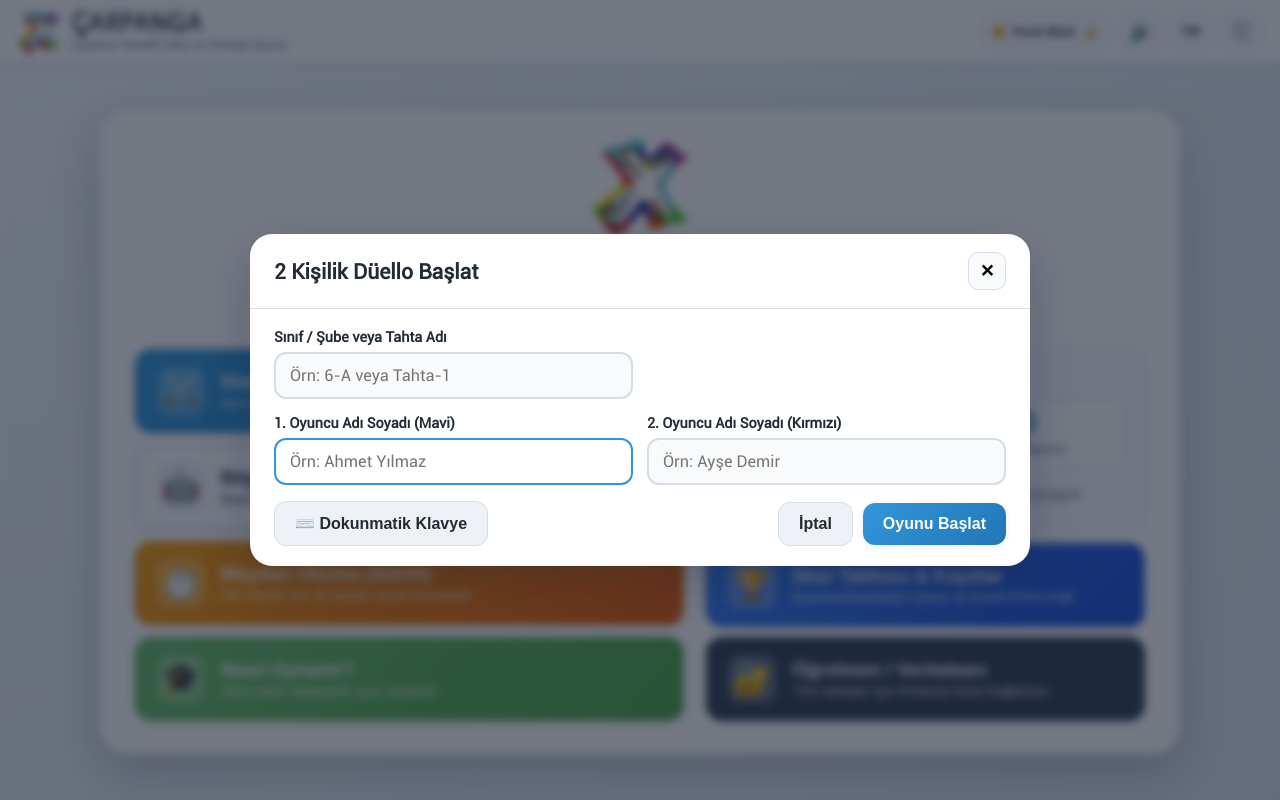
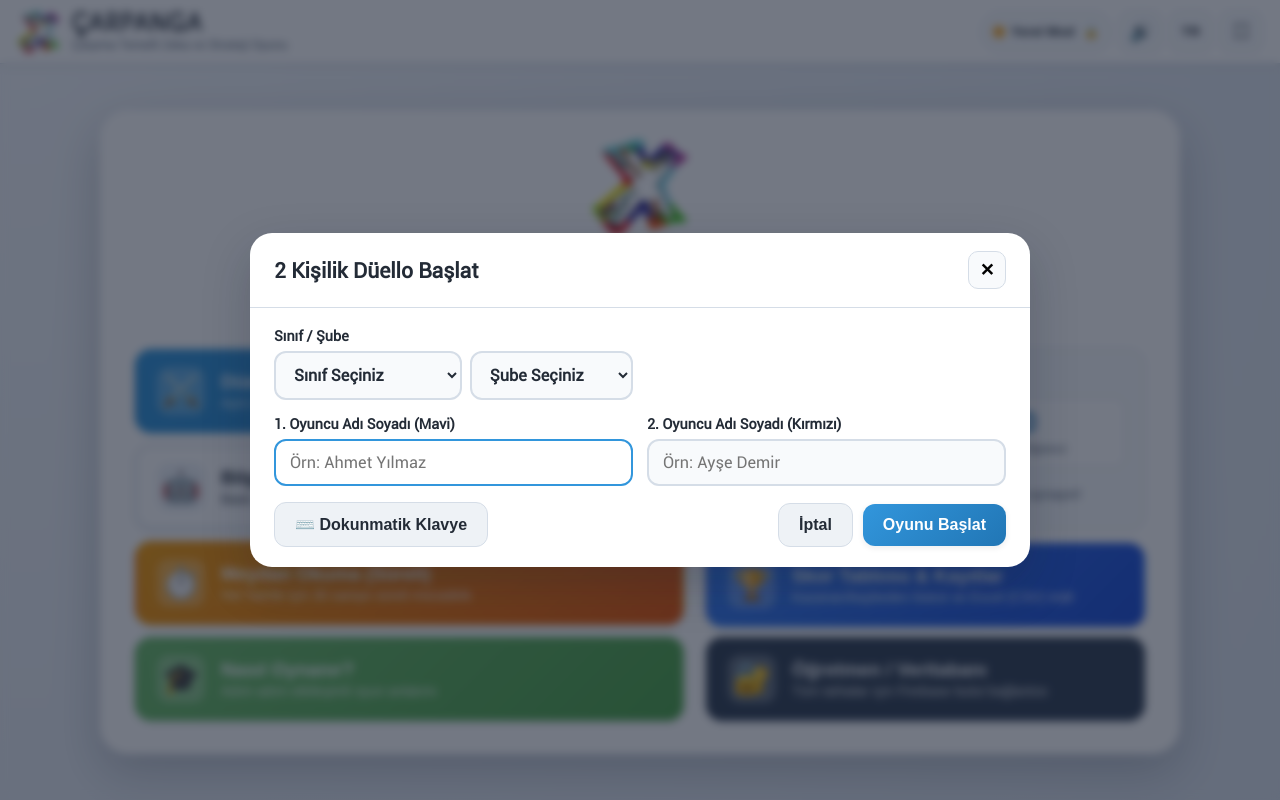
Before and after one commit to hizarci84-dot/carpanga, a plain HTML site: page index.html in a window 1280 px wide. Both pictures are taken after a click on the button 409 px from the left and 391 px from the top of the page. Drawn offline with Linux system fonts and the light colour scheme.

Commit message:
Sinif (1-12) ve harfli sube (A-Z) secim alanlari eklendi

```diff
--- a/css/style.css
+++ b/css/style.css
@@ -1005,6 +1005,7 @@ button > * {
 }
 
 .form-group input,
+.form-group select,
 .form-group textarea,
 .pin-input-wrap input,
 .lb-controls select,
@@ -1021,10 +1022,24 @@ button > * {
 }
 
 .form-group input:focus,
+.form-group select:focus,
 .form-group textarea:focus,
 .pin-input-wrap input:focus {
     border-color: var(--p1-color);
     background: #ffffff;
+}
+
+.classroom-select-row {
+    display: grid;
+    grid-template-columns: 1.15fr 1fr;
+    gap: 8px;
+}
+
+.classroom-select-row select {
+    width: 100%;
+    min-width: 0;
+    font-weight: 700;
+    cursor: pointer;
 }
 
 .diff-pills {
--- a/index.html
+++ b/index.html
@@ -224,8 +224,15 @@
             <form id="setupForm" class="modal-body" autocomplete="off">
                 <div class="form-row-2">
                     <div class="form-group">
-                        <label for="inputClassroom" data-i18n="setup_classroom_label">Sınıf / Şube veya Tahta Adı</label>
-                        <input type="text" id="inputClassroom" maxlength="24" placeholder="Örn: 6-A veya Tahta-1">
+                        <label for="selectClassGrade" data-i18n="setup_classroom_label">Sınıf / Şube</label>
+                        <div class="classroom-select-row">
+                            <select id="selectClassGrade" aria-label="Sınıf">
+                                <option value="">Sınıf Seçiniz</option>
+                            </select>
+                            <select id="selectClassSection" aria-label="Şube">
+                                <option value="">Şube Seçiniz</option>
+                            </select>
+                        </div>
                     </div>
                     <div class="form-group" id="groupDifficulty">
                         <label for="selectDifficulty" data-i18n="setup_difficulty_label">Yapay Zeka Zorluk Seviyesi</label>
--- a/js/app.js
+++ b/js/app.js
@@ -68,7 +68,7 @@
             'helperBar', 'helperBarText', 'btnTutorialNext', 'hintsBar',
             'btnHintAvailable', 'btnHintFatal', 'btnHintAuto',
             'lblHintAvailable', 'lblHintFatal', 'lblHintAuto',
-            'modalSetup', 'setupModalTitle', 'setupForm', 'inputClassroom',
+            'modalSetup', 'setupModalTitle', 'setupForm', 'selectClassGrade', 'selectClassSection',
             'groupDifficulty', 'diffPills', 'inputPlayer1', 'labelPlayer1',
             'groupPlayer2', 'inputPlayer2', 'recentPlayersBox', 'recentChips',
             'setupError', 'btnToggleTouchKeyboard', 'touchKeyboardContainer',
@@ -101,12 +101,12 @@
         dom.btnRotateMode.title = t('hud_btn_rotate');
         dom.btnRestartGame.title = t('hud_btn_restart');
         dom.btnBackToMenu.title = t('hud_btn_menu');
-        dom.inputClassroom.placeholder = t('setup_classroom_placeholder');
         dom.inputPlayer1.placeholder = t('setup_player1_placeholder');
         dom.inputPlayer2.placeholder = t('setup_player2_placeholder');
         dom.lbSearchInput.placeholder = t('lb_search_placeholder');
         dom.inputTeacherPin.placeholder = t('cfg_pin_placeholder');
         dom.inputPinPrompt.placeholder = t('pin_input_placeholder');
+        populateClassroomSelectors();
         updateDbStatusUI();
         if (state.view === 'game' && state.engine) {
             renderGameUI();
@@ -215,10 +215,67 @@
     }
 
     // ==================== SETUP MODAL ====================
+    const SECTION_LETTERS = [
+        'A', 'B', 'C', 'Ç', 'D', 'E', 'F', 'G', 'Ğ', 'H', 'I', 'İ',
+        'J', 'K', 'L', 'M', 'N', 'O', 'Ö', 'P', 'R', 'S', 'Ş', 'T', 'U', 'Ü', 'V', 'Y', 'Z'
+    ];
+
+    function populateClassroomSelectors() {
+        const prevGrade = dom.selectClassGrade.value;
+        const prevSection = dom.selectClassSection.value;
+
+        dom.selectClassGrade.innerHTML = `<option value="">${escapeHtml(t('setup_grade_placeholder'))}</option>`;
+        for (let g = 1; g <= 12; g++) {
+            const opt = document.createElement('option');
+            opt.value = String(g);
+            opt.textContent = t('setup_grade_option', { n: g });
+            dom.selectClassGrade.appendChild(opt);
+        }
+
+        dom.selectClassSection.innerHTML = `<option value="">${escapeHtml(t('setup_section_placeholder'))}</option>`;
+        for (const letter of SECTION_LETTERS) {
+            const opt = document.createElement('option');
+            opt.value = letter;
+            opt.textContent = t('setup_section_option', { letter });
+            dom.selectClassSection.appendChild(opt);
+        }
+
+        dom.selectClassGrade.value = prevGrade;
+        dom.selectClassSection.value = prevSection;
+    }
+
+    function parseClassroomLabel(raw) {
+        const text = String(raw || '').trim();
+        if (!text) return { grade: '', section: '' };
+        const exactWithSection = text.match(/^(\d{1,2})\s*[-/\s.]?\s*([A-ZÇĞİÖŞÜ])$/i);
+        if (exactWithSection) {
+            const num = Number(exactWithSection[1]);
+            const sec = exactWithSection[2].toLocaleUpperCase('tr-TR');
+            return {
+                grade: num >= 1 && num <= 12 ? String(num) : '',
+                section: SECTION_LETTERS.includes(sec) ? sec : ''
+            };
+        }
+        const gradeOnly = text.match(/^(\d{1,2})(?:\s*\.\s*S[ıi]n[ıi]f)?$/i) || text.match(/^Grade\s+(\d{1,2})$/i);
+        if (gradeOnly) {
+            const num = Number(gradeOnly[1]);
+            if (num >= 1 && num <= 12) return { grade: String(num), section: '' };
+        }
+        return { grade: '', section: '' };
+    }
+
+    function formatClassroomLabel(grade, section) {
+        if (grade && section) return `${grade}-${section}`;
+        if (grade) return `${grade}. Sınıf`;
+        return 'Genel';
+    }
+
     function openSetupModal(mode) {
         state.pendingSetupMode = mode;
         dom.setupError.classList.add('hidden');
-        dom.inputClassroom.value = DB.getLastClassroom() || '';
+        const parsedClass = parseClassroomLabel(DB.getLastClassroom());
+        dom.selectClassGrade.value = parsedClass.grade;
+        dom.selectClassSection.value = parsedClass.section;
         dom.inputPlayer1.value = '';
         dom.inputPlayer2.value = '';
 
@@ -278,9 +335,18 @@
     function handleSetupSubmit(e) {
         e.preventDefault();
         const mode = state.pendingSetupMode;
-        const classroom = dom.inputClassroom.value.trim() || 'Genel';
+        const grade = dom.selectClassGrade.value;
+        const section = dom.selectClassSection.value;
         const p1 = dom.inputPlayer1.value.trim();
         const p2 = mode === 'duel' ? dom.inputPlayer2.value.trim() : t('hud_player_bot');
+
+        if (section && !grade) {
+            dom.setupError.textContent = t('setup_grade_required');
+            dom.setupError.classList.remove('hidden');
+            return;
+        }
+
+        const classroom = formatClassroomLabel(grade, section);
 
         if (!p1 || (mode === 'duel' && !p2)) {
             dom.setupError.textContent = t('setup_name_required');
@@ -1500,7 +1566,7 @@
                 btn.classList.add('active');
             });
         });
-        [dom.inputClassroom, dom.inputPlayer1, dom.inputPlayer2].forEach(inp => {
+        [dom.inputPlayer1, dom.inputPlayer2].forEach(inp => {
             inp.addEventListener('focus', () => {
                 state.lastFocusedInput = inp;
                 state.touchKb?.attachTo(inp);
--- a/js/db.js
+++ b/js/db.js
@@ -581,7 +581,7 @@
                 return b.played - a.played;
             });
 
-            const classrooms = Array.from(new Set(matches.map(m => m.classroom || 'Genel'))).sort((a, b) => a.localeCompare(b, 'tr'));
+            const classrooms = Array.from(new Set(matches.map(m => m.classroom || 'Genel'))).sort((a, b) => a.localeCompare(b, 'tr', { numeric: true }));
 
             return {
                 filteredMatches,
--- a/js/i18n.js
+++ b/js/i18n.js
@@ -20,8 +20,12 @@
             setup_title_duel: '2 Kişilik Düello Başlat',
             setup_title_single: 'Bilgisayara Karşı Oyna',
             setup_title_timed: 'Meydan Okuma (30 sn Süreli)',
-            setup_classroom_label: 'Sınıf / Şube veya Tahta Adı',
-            setup_classroom_placeholder: 'Örn: 6-A veya Tahta-1',
+            setup_classroom_label: 'Sınıf / Şube',
+            setup_grade_placeholder: 'Sınıf Seçiniz',
+            setup_grade_option: '{n}. Sınıf',
+            setup_section_placeholder: 'Şube Seçiniz',
+            setup_section_option: '{letter} Şubesi',
+            setup_grade_required: 'Şube harfi seçtiyseniz lütfen 1–12 arası sınıf da seçin.',
             setup_player1_label: '1. Oyuncu Adı Soyadı (Mavi)',
             setup_player1_placeholder: 'Örn: Ahmet Yılmaz',
             setup_player2_label: '2. Oyuncu Adı Soyadı (Kırmızı)',
@@ -180,8 +184,12 @@
             setup_title_duel: 'Start 2-Player Duel',
             setup_title_single: 'Play Against Computer',
             setup_title_timed: 'Timed Challenge (30s Turn)',
-            setup_classroom_label: 'Class / Section or Board Name',
-            setup_classroom_placeholder: 'e.g. 6-A or Board-1',
+            setup_classroom_label: 'Grade / Section',
+            setup_grade_placeholder: 'Select Grade',
+            setup_grade_option: 'Grade {n}',
+            setup_section_placeholder: 'Select Section',
+            setup_section_option: 'Section {letter}',
+            setup_grade_required: 'Please select a grade (1–12) before choosing a section letter.',
             setup_player1_label: 'Player 1 Name (Blue)',
             setup_player1_placeholder: 'e.g. Alex Smith',
             setup_player2_label: 'Player 2 Name (Red)',
```
